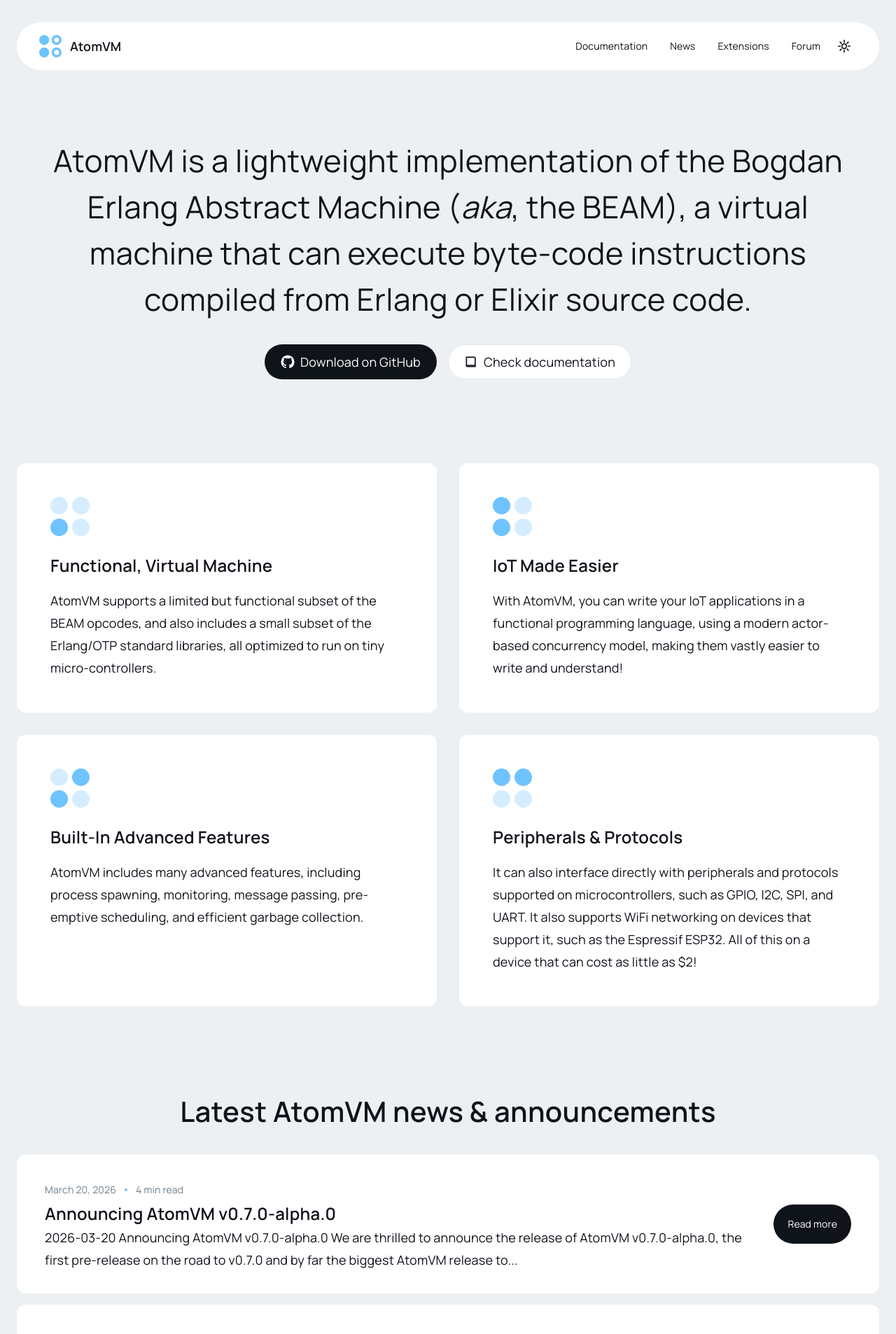
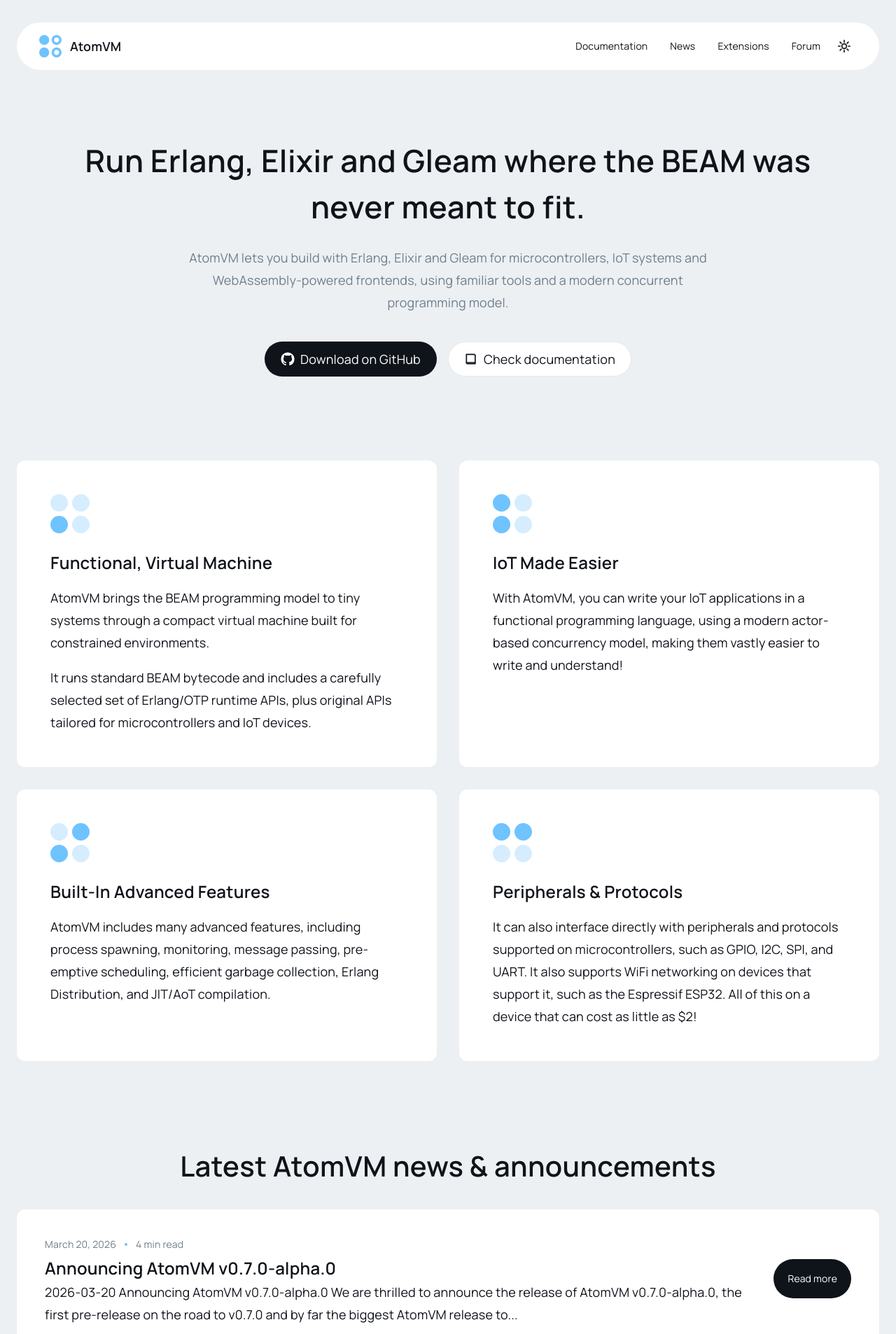
Before and after one commit to atomvm/atomvm.org, a Jekyll site: the page built from index.md, in a window 1280 px wide. Shown: the top 1906 px of the page at 70% size. Built offline with Jekyll 4.4.1, drawn with Linux system fonts in a browser that asks for light colours.

Commit message:
Change hero title and subtitle
Signed-off-by: Davide Bettio <davide@uninstall.it>

```diff
--- a/_data/home.yml
+++ b/_data/home.yml
@@ -9,7 +9,8 @@ navbar_entries:
     url: https://erlangforums.com/c/erlang-platforms/atomvm-forum/76
 
 hero:
-  title: "AtomVM is a lightweight implementation of the Bogdan Erlang Abstract Machine (<em>aka</em>, the BEAM), a virtual machine that can execute byte-code instructions compiled from Erlang or Elixir source code."
+  title: "Run Erlang, Elixir and Gleam where the BEAM was never meant to fit."
+  subtitle: "AtomVM lets you build with Erlang, Elixir and Gleam for microcontrollers, IoT systems and WebAssembly-powered frontends, using familiar tools and a modern concurrent programming model."
   buttons:
     - label: Download on GitHub
       url: https://github.com/atomvm/AtomVM/releases
@@ -22,13 +23,16 @@ hero:
 
 feature_cards:
   - title: "Functional, Virtual Machine"
-    desc: "AtomVM supports a limited but functional subset of the BEAM opcodes, and also includes a small subset of the Erlang/OTP standard libraries, all optimized to run on tiny micro-controllers."
+    desc: |
+      AtomVM brings the BEAM programming model to tiny systems through a compact virtual machine built for constrained environments.
+
+      It runs standard BEAM bytecode and includes a carefully selected set of Erlang/OTP runtime APIs, plus original APIs tailored for microcontrollers and IoT devices.
     icon: /assets/images/feature-01.svg
   - title: "IoT Made Easier"
     desc: "With AtomVM, you can write your IoT applications in a functional programming language, using a modern actor-based concurrency model, making them vastly easier to write and understand!"
     icon: /assets/images/feature-02.svg
   - title: "Built-In Advanced Features"
-    desc: "AtomVM includes many advanced features, including process spawning, monitoring, message passing, pre-emptive scheduling, and efficient garbage collection."
+    desc: "AtomVM includes many advanced features, including process spawning, monitoring, message passing, pre-emptive scheduling, efficient garbage collection, Erlang Distribution, and JIT/AoT compilation."
     icon: /assets/images/feature-03.svg
   - title: "Peripherals & Protocols"
     desc: "It can also interface directly with peripherals and protocols supported on microcontrollers, such as GPIO, I2C, SPI, and UART.  It also supports WiFi networking on devices that support it, such as the Espressif ESP32.  All of this on a device that can cost as little as $2!"
--- a/_includes/feature_card.html
+++ b/_includes/feature_card.html
@@ -3,5 +3,5 @@
   <img class="feature-card__icon" src="{{ include.card.icon | relative_url }}" alt="" width="56" height="56">
   {% endif %}
   <h3 class="feature-card__title">{{ include.card.title }}</h3>
-  <p class="feature-card__desc">{{ include.card.desc }}</p>
+  <div class="feature-card__desc">{{ include.card.desc | markdownify }}</div>
 </article>
--- a/_layouts/home.html
+++ b/_layouts/home.html
@@ -6,6 +6,9 @@ layout: default
   {% if hero %}
   <section class="hero">
     <h1 class="hero__title">{{ hero.title }}</h1>
+    {% if hero.subtitle %}
+    <p class="hero__subtitle">{{ hero.subtitle }}</p>
+    {% endif %}
     {% if hero.buttons %}
     <div class="hero__buttons">
       {% for btn in hero.buttons %}
--- a/_sass/_cards.scss
+++ b/_sass/_cards.scss
@@ -47,6 +47,7 @@
 }
 
 .feature-card__desc { color: var(--color-text); }
+.feature-card__desc p + p { margin-top: 1em; }
 
 .news-list {
   width: 100%;
--- a/_sass/_layout.scss
+++ b/_sass/_layout.scss
@@ -44,11 +44,16 @@
   display: flex;
   flex-direction: column;
   align-items: center;
-  gap: 32px;
+  gap: 24px;
 }
 
 .hero__title {
-  font-weight: var(--weight-regular);
+  font-weight: var(--weight-bold);
+}
+
+.hero__subtitle {
+  max-width: 760px;
+  color: var(--color-text-muted);
 }
 
 .hero__buttons {
@@ -56,6 +61,7 @@
   flex-wrap: wrap;
   justify-content: center;
   gap: 16px;
+  margin-top: 16px;
 }
 
 .features {
```
